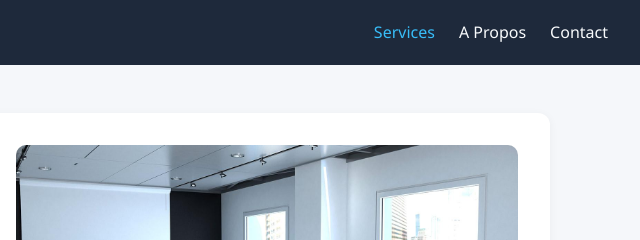
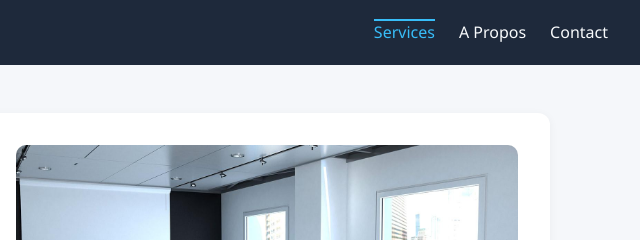
Before and after one commit to awougno-kofi-josue/JAXE_TECH, a plain HTML site: page index.html in a window 1280 px wide. In both pictures the pointer is over the link "Services". Shown: the top 240 px of the page, 640-1280 px from the left. Drawn offline with Linux system fonts and the light colour scheme.

Commit message:
Projet OK

```diff
--- a/css/style.css
+++ b/css/style.css
@@ -50,6 +50,7 @@ body {
 
 .lien-interne ul li a:hover {
   color: #38bdf8;
+  border-top: 2px solid #38bdf8;
 }
 
 /* Bouton menu (burger) */
```
